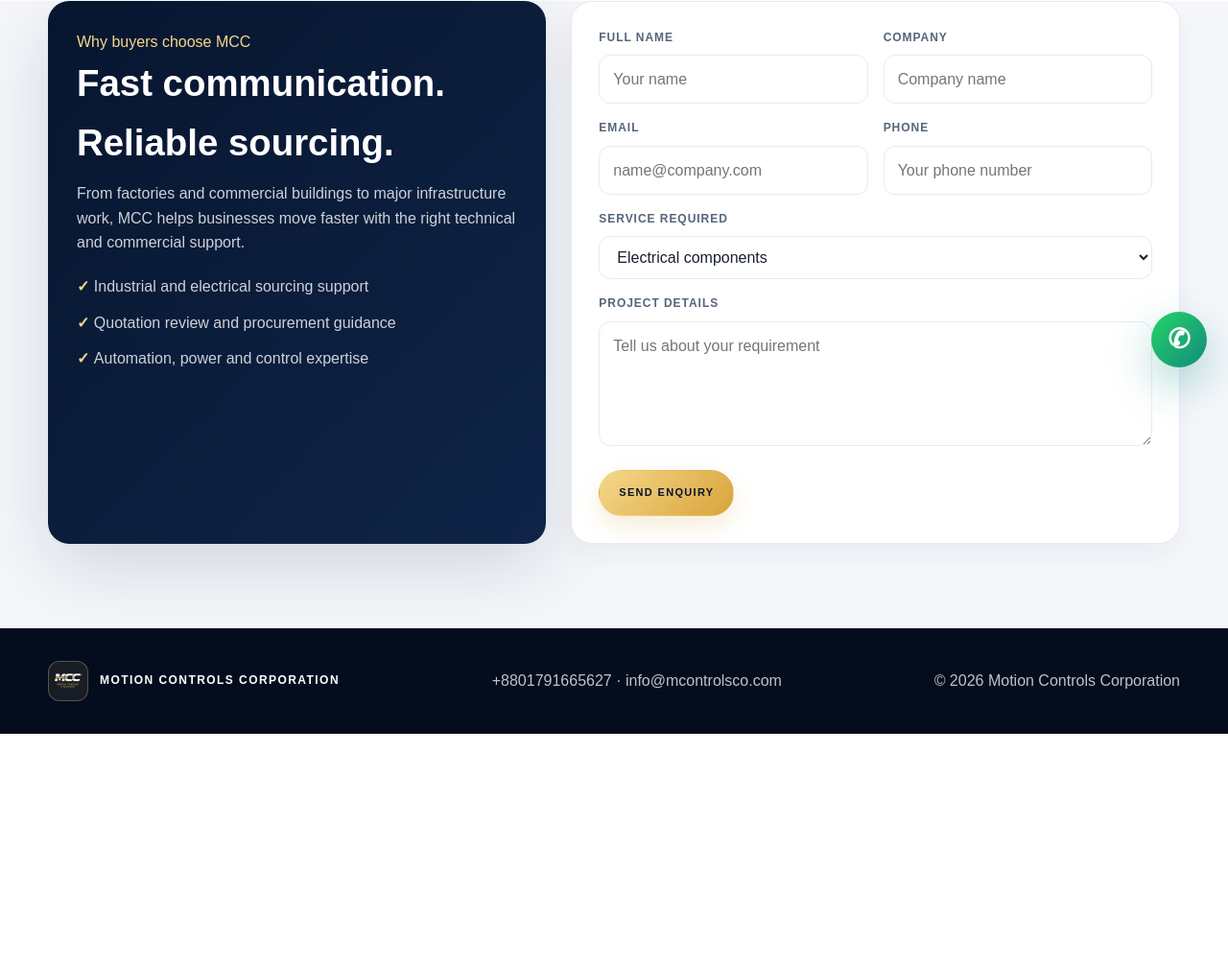
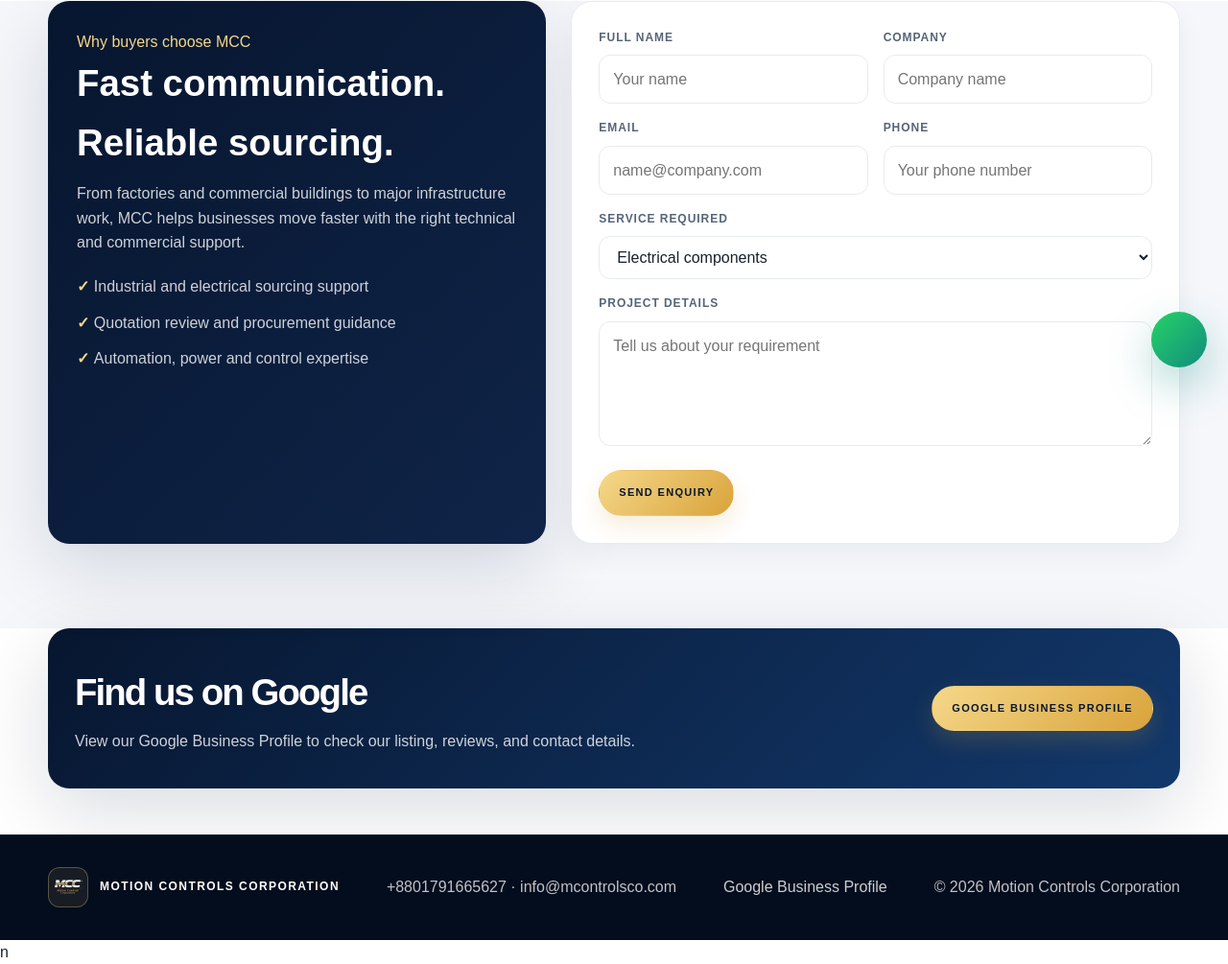
Before and after one commit to hhaador/MCC, a plain HTML site: page contact.html in a window 1280 px wide. Shown: the part 395-1400 px from the top of the page at 96% size. Before the commit the page ends 1160 px from the top, so only its background shows below. Drawn offline with Linux system fonts and the light colour scheme.

Commit message:
Add the Google Business Profile link in the most relevant website locations: homepage contact section and contact page footer/CTA.

```diff
--- a/contact.html
+++ b/contact.html
@@ -135,6 +135,18 @@
         </div>
       </div>
     </section>
+
+    <section class="section" style="padding-top:0; padding-bottom:48px;">
+      <div class="container reveal">
+        <div class="cta-banner">
+          <div>
+            <h3>Find us on Google</h3>
+            <p>View our Google Business Profile to check our listing, reviews, and contact details.</p>
+          </div>
+          <a href="https://share.google/zAcdm1cuLhqun0o1R" target="_blank" rel="noopener noreferrer" class="primary-btn">Google Business Profile</a>
+        </div>
+      </div>
+    </section>
   </main>
 
   <footer class="site-footer">
@@ -144,12 +156,321 @@
         Motion Controls Corporation
       </div>
       <div>+8801791665627 · info@mcontrolsco.com</div>
+      <div><a href="https://share.google/zAcdm1cuLhqun0o1R" target="_blank" rel="noopener noreferrer" style="color:rgba(255,255,255,.8);">Google Business Profile</a></div>
       <div>© <span id="year"></span> Motion Controls Corporation</div>
     </div>
   </footer>
 
-  <a class="floating-whatsapp" href="https://wa.me/8801791665627?text=Hello%20MCC%2C%20I%20want%20to%20discuss%20an%20industrial%20or%20electrical%20requirement." aria-label="Chat on WhatsApp" data-whatsapp="true">✆</a>
+  <a class="floating-whatsapp" href="https://wa.me/8801791665627?text=Hello%20MCC%2C%20I%20want%20to%20discuss%20an%20industrial%20or%20electrical%20requirement." aria-label="Chat on WhatsApp" data-string="contact"></a>
 
   <script src="script.js"></script>
 </body>
 </html>
+
+
+
+
+
+
+
+
+
+
+
+
+
+
+
+
+
+
+
+
+
+
+
+
+
+
+
+
+
+
+
+
+
+
+
+
+
+
+
+
+
+
+
+
+
+
+
+
+
+
+
+
+
+
+
+
+
+
+
+
+
+
+
+
+
+
+
+
+
+
+
+
+
+
+
+
+
+
+
+
+
+
+
+
+
+
+
+
+
+
+
+
+
+
+
+
+
+
+
+
+
+
+
+
+
+
+
+
+
+
+
+
+
+
+
+
+
+
+
+
+
+
+
+
+
+
+
+
+
+
+
+
+
+
+
+
+
+
+
+
+
+
+
+
+
+
+
+
+
+
+
+
+
+
+
+
+
+
+
+
+
+
+
+
+
+
+
+
+
+
+
+
+
+
+
+
+
+
+
+
+
+
+
+
+
+
+
+
+
+
+
+
+
+
+
+
+
+
+
+
+
+
+
+
+
+
+
+
+
+
+
+
+
+
+
+
+
+
+
+
+
+
+
+
+
+
+
+
+
+
+
+
+
+
+
+
+
+
+
+
+
+
+
+
+
+
+
+
+
+
+
+
+
+
+
+
+
+
+
+
+
+
+
+
+
+
+
+
+
+
+
+
+
+
+
+
+
+
+
+
+
+
+
+
+
+
+
+
+
+
+
+
+
+
+
+
+
+
+
+
+
+
+
+
+
+
+
+n
```
Also changed, not shown: index.html (+175 -0 lines).
